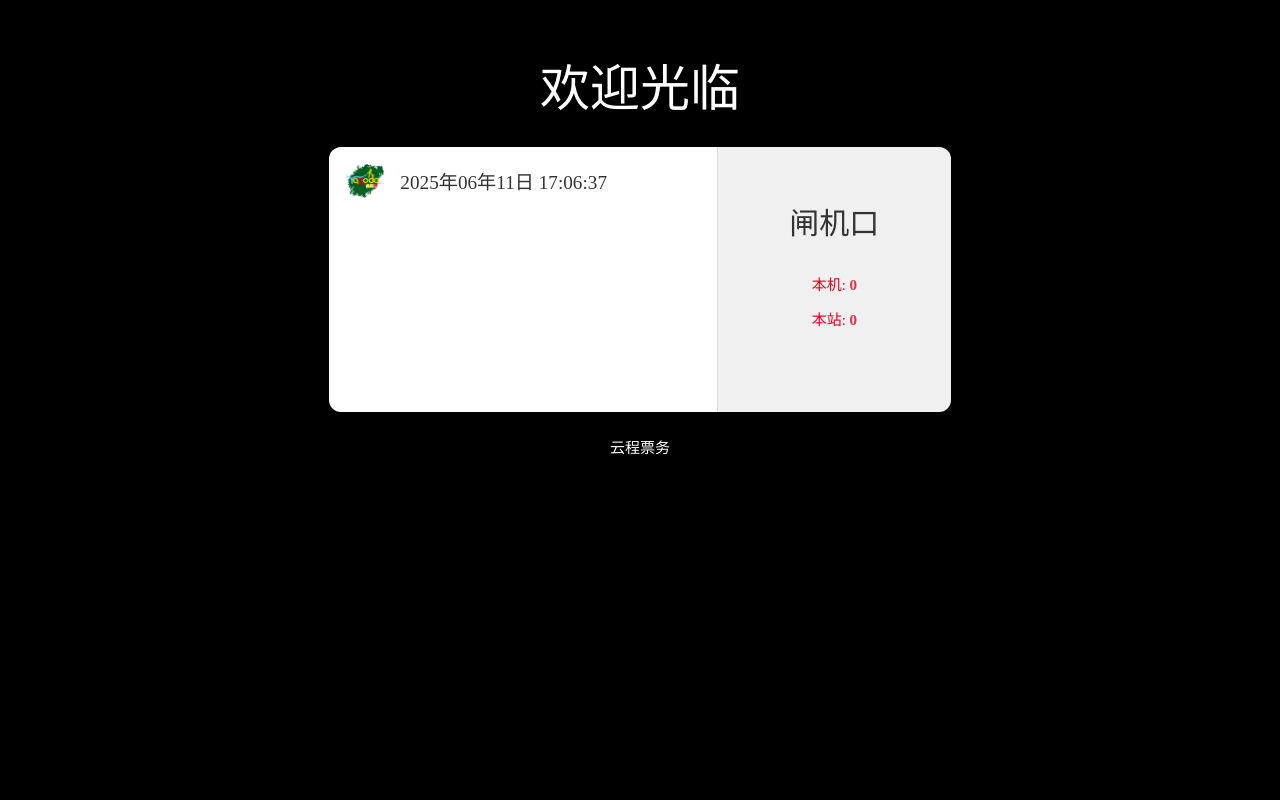
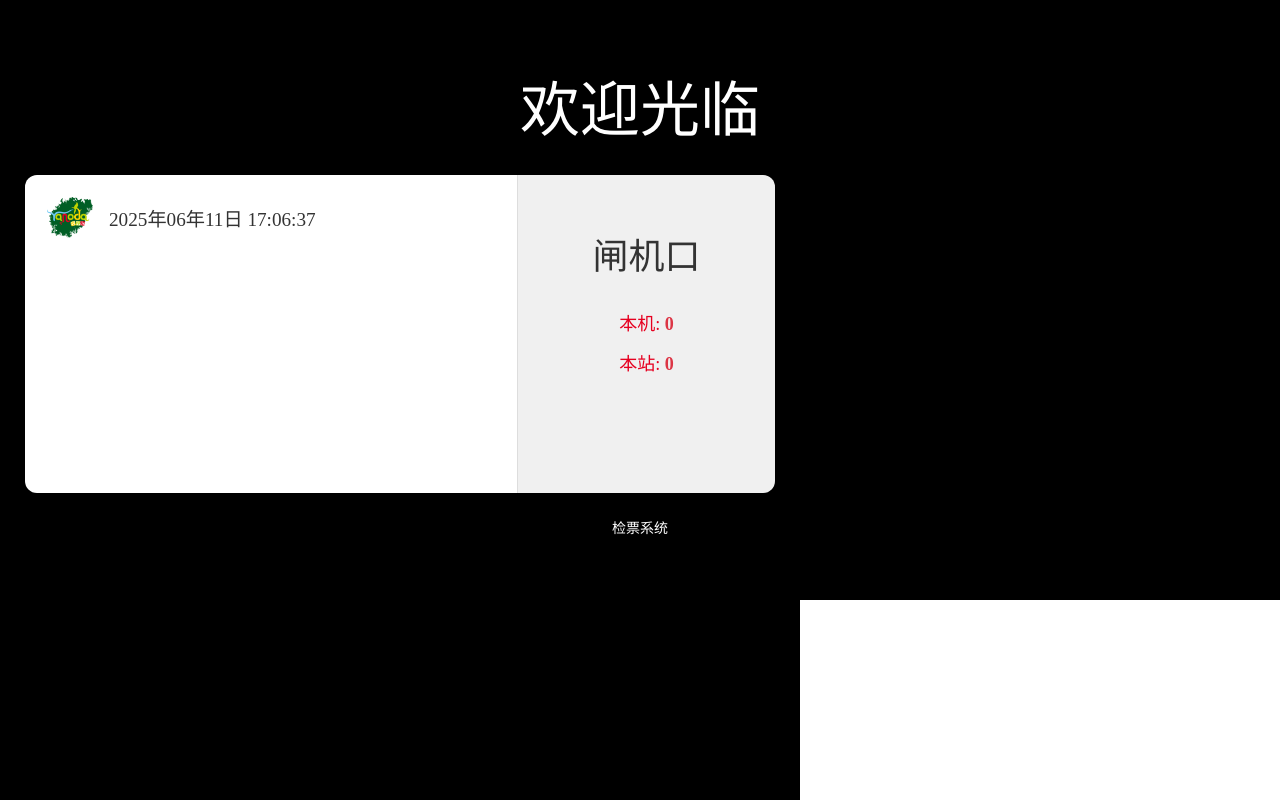
Before and after one commit to scjakehuang/electron-react-demo, a React (Vite) app: page / in a window 1280 px wide. Built offline with nearby package versions, Linux system fonts and the light colour scheme.

Commit message:
feat: UI调整为固定分辨率的800*600

```diff
--- a/electron/main/index.ts
+++ b/electron/main/index.ts
@@ -105,9 +105,9 @@ async function createWindow() {
   try {
     win = new BrowserWindow({
       width: 800, // Initial width, will be overridden by fullscreen
-      height: 550, // Initial height, will be overridden by fullscreen
+      height: 600, // Initial height, will be overridden by fullscreen
       show: false, // Use 'ready-to-show' event
-      fullscreen: true, // Open in fullscreen mode
+      // fullscreen: true, // Open in fullscreen mode
       frame: false, // Set back to false for a frameless window
       // kiosk: true, // Alternative for a more restrictive fullscreen, implies fullscreen:true and frame:false
       webPreferences: {
--- a/src/App.css
+++ b/src/App.css
@@ -10,10 +10,38 @@ body {
   background-color: #000;
   color: #fff;
   font-family: Arial, sans-serif;
-  min-height: 100vh;
+  width: 800px;
+  height: 600px;
+  min-width: 800px;
+  min-height: 600px;
+  max-width: 800px;
+  max-height: 600px;
+  margin: 0;
+  padding: 0;
+  overflow: hidden;
+}
+
+/* 主内容区 */
+.container {
+  width: 800px;
+  height: 600px;
+  min-width: 800px;
+  min-height: 600px;
+  max-width: 800px;
+  max-height: 600px;
+  background: #000;
+  position: absolute; /* 用 absolute 保证覆盖整个 body */
+  top: 0;
+  left: 0;
+  margin: 0;
+  padding: 0;
+  box-sizing: border-box;
   display: flex;
   flex-direction: column;
+  justify-content: flex-start;
+  align-items: stretch;
 }
+
 
 /* 顶部标题 */
 .title {
@@ -25,46 +53,46 @@ body {
   color: #ffffff;
   text-align: center;
   font-family: "PingFang SC";
-  font-size: 50px;
+  font-size: 60px;
   font-style: normal;
   font-weight: 600;
   line-height: normal;
-  margin-top: 47.5px;
+  margin-top: 61px;
   margin-bottom: 27px;
-}
-
-/* 主内容区 */
-.container {
-  /*width: 95%;*/
-  /*max-width: 1200px;*/
-  /*margin: 0 auto;*/
-  /*padding: 1rem;*/
-
-  width: 673px;
-  height: 480px;
-  background: #000;
 }
 
 .card {
   background-color: #fff;
   border-radius: 12px;
   display: flex;
-
-  width: 622px;
-  height: 265.5px;
-  flex-shrink: 0;
-  fill: #FFF;
-  filter: drop-shadow(0 5px 5px #0000000d);
+  width: 750px;
+  height: 318px;
+  min-width: 750px;
+  min-height: 318px;
+  max-width: 750px;
+  max-height: 318px;
+  box-shadow: 0 5px 5px #0000000d;
+  overflow: hidden;
+  border: none;
+  margin-left: 25px;
+  margin-right: 25px;
+  /* 防止子元素撑破高度 */
+  align-items: stretch;
 }
 
 /* 左侧区域 */
 .left-section {
-  flex: 2;
-  /* padding: 2rem; */ /* 修改此处的 padding */
-  /* padding: calc(2rem - 15px) 2rem 2rem; */ /* 原来的 padding */
-  /* 修改为: top, right, bottom, left */
-  padding: calc(2rem - 15px) 2rem 2rem calc(2rem - 15px); /* 左边 padding 减少 15px */
+  width: 492px;
+  min-width: 492px;
+  max-width: 492px;
+  height: 318px;
+  min-height: 318px;
+  max-height: 318px;
   color: #333;
+  padding: calc(2rem - 10px) 2rem 2rem calc(2rem - 10px);
+  box-sizing: border-box;
+  background: transparent;
+  flex: none;
 }
 
 .logo-and-datetime-wrapper {
@@ -75,15 +103,16 @@ body {
 
   color: #333333;
   font-family: "PingFang SC";
-  font-size: 15px;
+  font-size: 18px;
   font-style: normal;
   font-weight: 500;
   line-height: normal;
 }
 
 .logo {
-  width: 38.37px;
+  width: 46px;
   height: auto;
+  flex-shrink: 0;
   margin-right: 1rem;
 }
 
@@ -96,13 +125,13 @@ body {
   font-size: 1.8rem;
   margin-bottom: 1rem;
 
-  width: 354.5px;
+  width: 425px;
   color: #e60020;
   font-family: "PingFang SC";
-  font-size: 15px;
+  font-size: 18px;
   font-style: normal;
   font-weight: 400;
-  line-height: 25px;
+  line-height: 30px;
 }
 
 .success-message {
@@ -110,7 +139,7 @@ body {
   color: #dc3545;*/
 
   font-family: "PingFang SC";
-  font-size: 50px;
+  font-size: 60px;
   font-style: normal;
   font-weight: 600;
   line-height: normal;
@@ -124,16 +153,16 @@ body {
 
 /* 新增样式 */
 .ticket-stat-line {
-  font-size: 1rem; /* 可根据需要调整字体大小 */
+  font-size: 1rem; /* 可根��需要调整字体大小 */
   color: #333; /* 可根据需要调整字体颜色 */
   margin-top: 5px; /* 可根据需要调整与上方元素的间距 */
   text-align: left; /* 修改为左对齐 */
 }
 
 .stat-label {
-  /* 如果需要，可以为标签添加特定样式 */
+  /* 如果需要，可��为标签添加特定样式 */
   /* font-weight: normal; */
-  color: #e60020; /* 示例：让数值使用主题红色 */
+  color: #e60020; /* 示例：让数值使用主���红色 */
 }
 
 .stat-value {
@@ -144,16 +173,20 @@ body {
 
 /* 右侧区域 */
 .right-section {
-  flex: 1;
+  width: 258px;
+  min-width: 258px;
+  max-width: 258px;
+  height: 318px;
+  min-height: 318px;
+  max-height: 318px;
   padding: 2rem;
+  box-sizing: border-box;
   border-left: 1px solid #ddd;
   color: #333;
-
-  width: 215px;
-  height: 265.5px;
-  border-radius: undefinedpx undefinedpx undefinedpx undefinedpx;
+  background: #6a6a6a1a;
+  border-radius: 0 12px 12px 0;
   opacity: 1;
-  background: #6a6a6a1a;
+  flex: none;
 }
 
 .gate {
@@ -161,7 +194,7 @@ body {
   /*margin-bottom: 1.5rem;*/
   color: #333333;
   font-family: "PingFang SC";
-  font-size: 30px;
+  font-size: 36px;
   font-style: normal;
   font-weight: 500;
   line-height: normal;
@@ -175,10 +208,10 @@ body {
 
   color: #e60020;
   font-family: "PingFang SC";
-  font-size: 15px;
+  font-size: 18px;
   font-style: normal;
   font-weight: 400;
-  line-height: 25px;
+  line-height: 30px;
   margin-top: 30px;
   text-align: center;
 }
@@ -189,10 +222,10 @@ body {
 
   color: #e60020;
   font-family: "PingFang SC";
-  font-size: 15px;
+  font-size: 18px;
   font-style: normal;
   font-weight: 400;
-  line-height: 25px;
+  line-height: 30px;
   margin-top: 10px;
   text-align: center;
 }
@@ -210,7 +243,7 @@ body {
   color: #ffffff;
   text-align: center;
   font-family: "PingFang SC";
-  font-size: 15px;
+  font-size: 14px;
   font-style: normal;
   font-weight: 600;
   line-height: normal;
--- a/src/App.tsx
+++ b/src/App.tsx
@@ -554,7 +554,7 @@ const App: React.FC = () => {
 
         </div>
       </div>
-      <footer className="footer">云程票务</footer>
+      <footer className="footer">检票系统</footer>
     </div>
   );
 };
```
Also changed, not shown: 3 other files (tests, documents, lock files or other folders).
